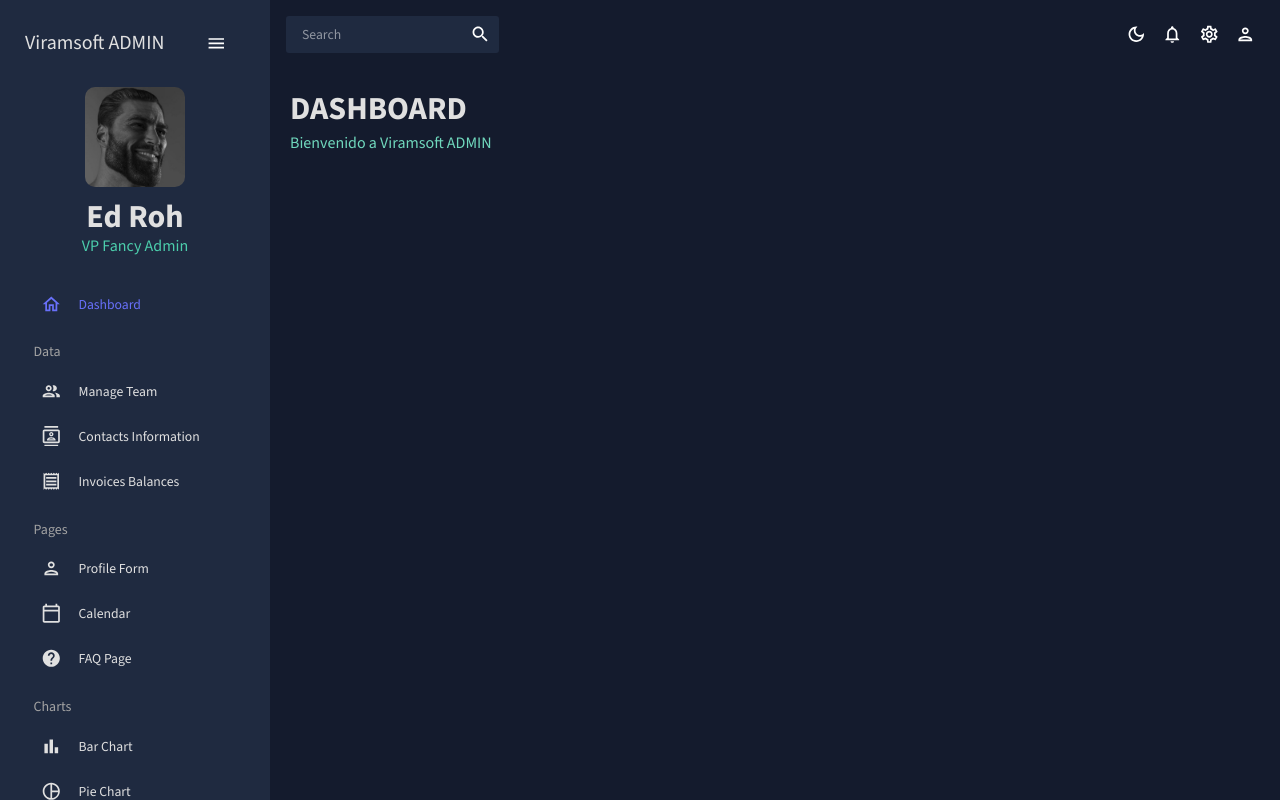
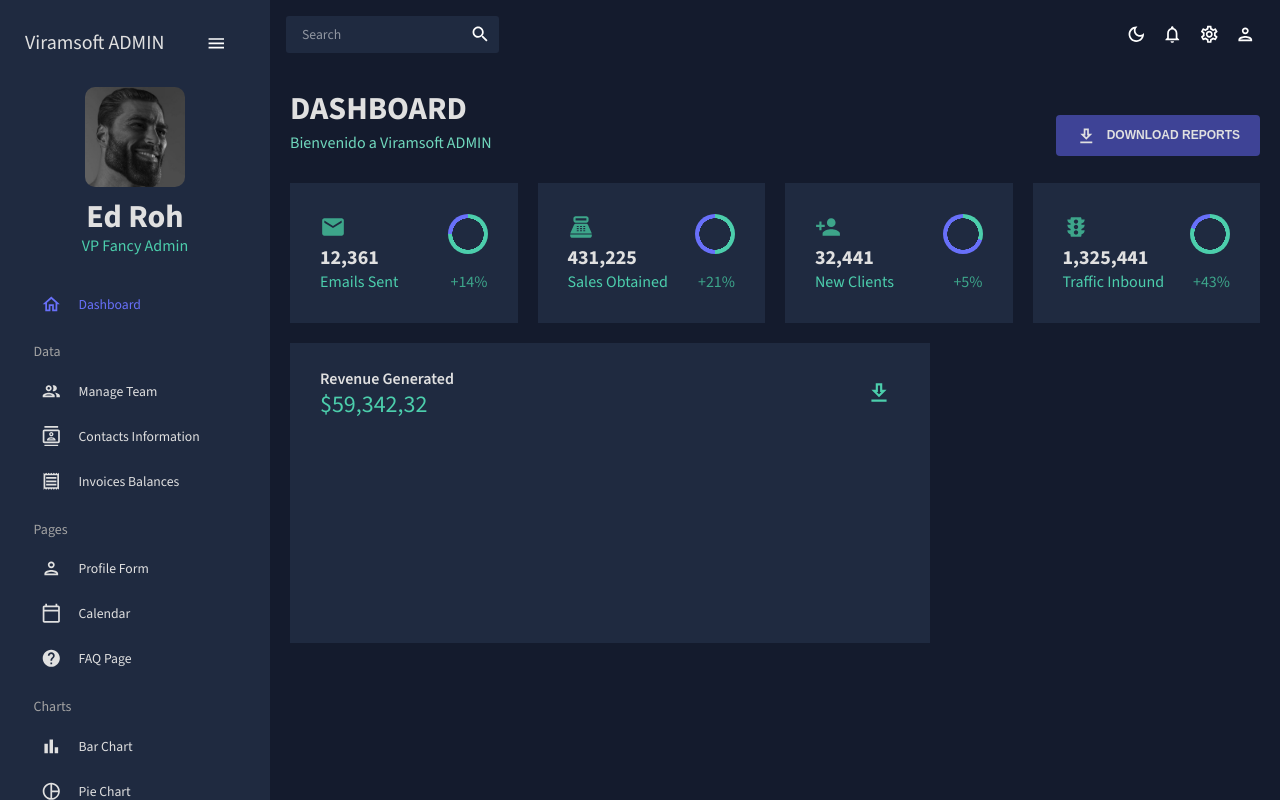
Before and after one commit to JesusDBurgos/viramsoft-admin, a React (Create React App) app: page / in a window 1280 px wide. Built offline with nearby package versions, Linux system fonts and the light colour scheme.

Commit message:
Dashboard 0.9

```diff
--- /dev/null
+++ b/src/components/ProgressCircle.jsx
@@ -0,0 +1,24 @@
+import { Box, useTheme } from "@mui/material";
+import { tokens } from "../theme";
+
+const ProgressCircle = ({ progress = "0.75", size = "40" }) => {
+  const theme = useTheme();
+  const colors = tokens(theme.palette.mode);
+  const angle = progress * 360;
+
+  return (
+    <Box
+      sx={{
+        background: `radial-gradient(${colors.primary[400]} 55%, transparent 56%),
+            conic-gradient(transparent 0deg ${angle}deg, ${colors.blueAccent[500]} ${angle}deg 360deg),
+            ${colors.greenAccent[500]}`,
+        borderRadius: "50%",
+        width: `${size}px`,
+        height: `${size}px`,
+
+      }}
+    />
+  );
+};
+
+export default ProgressCircle;
--- /dev/null
+++ b/src/components/StatBox.jsx
@@ -0,0 +1,42 @@
+import { Box, Typography, useTheme } from "@mui/material";
+import { tokens } from "../theme";
+import ProgressCircle from "./ProgressCircle";
+
+const StatBox = ({ title, subtitle, icon, progress, increase }) => {
+  const theme = useTheme();
+  const colors = tokens(theme.palette.mode);
+
+  return (
+    <Box width="100%" m="0 30px">
+      <Box display="flex" justifyContent="space-between">
+        <Box>
+          {icon}
+          <Typography
+            variant="h4"
+            fontWeight="bold"
+            sx={{ color: colors.grey[100] }}
+          >
+            {title}
+          </Typography>
+        </Box>
+        <Box>
+          <ProgressCircle progress={progress} />
+        </Box>
+      </Box>
+      <Box display="flex" justifyContent="space-between">
+        <Typography variant="h5" sx={{ color: colors.greenAccent[500] }}>
+          {subtitle}
+        </Typography>
+        <Typography
+          variant="h5"
+          fontWeight="italic"
+          sx={{ color: colors.greenAccent[600] }}
+        >
+          {increase}
+        </Typography>
+      </Box>
+    </Box>
+  );
+};
+
+export default StatBox;
--- a/src/scenes/dashboard/index.jsx
+++ b/src/scenes/dashboard/index.jsx
@@ -1,7 +1,22 @@
-import { Box } from "@mui/material";
+import { Box, Button, IconButton, Typography, useTheme } from "@mui/material";
+import { tokens } from "../../theme";
 import Header from "../../components/Header";
+import { mockTransactions } from "../../data/mockData";
+import DownloadOutlinedIcon from "@mui/icons-material/DownloadOutlined";
+import EmailIcon from "@mui/icons-material/Email";
+import PointOfSaleIcon from "@mui/icons-material/PointOfSale";
+import PersonAddIcon from "@mui/icons-material/PersonAdd";
+import TrafficIcon from "@mui/icons-material/Traffic";
+import LineChart from "../../components/LineChart";
+import BarChart from "../../components/BarChart";
+import Pie from "../../components/PieChart";
+import StatBox from "../../components/StatBox";
+import ProgressCircle from "../../components/ProgressCircle";
 
 const Dashboard = () => {
+  const theme = useTheme();
+  const colors = tokens(theme.palette.mode);
+
   return (
     <Box m="20px">
       <Box display="flex" justifyContent="space-between" alignItems="center">
@@ -9,6 +24,136 @@
           title="DASHBOARD"
           subtitle="Bienvenido a Viramsoft ADMIN"
         ></Header>
+
+        <Box>
+          <Button
+            sx={{
+              backgroundColor: colors.blueAccent[700],
+              color: colors.grey[100],
+              fontsize: "14px",
+              fontWeight: "bold",
+              padding: "10px 20px",
+            }}
+          >
+            <DownloadOutlinedIcon sx={{ mr: "10px" }} />
+            Download Reports
+          </Button>
+        </Box>
+      </Box>
+
+      <Box
+        display="grid"
+        gridTemplateColumns="repeat(12, 1fr)"
+        gridAutoRows="140px"
+        gap="20px"
+      >
+        {/* ROW 1  */}
+        <Box
+          gridColumn="span 3"
+          backgroundColor={colors.primary[400]}
+          display="flex"
+          alignItems="center"
+          justifyContent="center"
+        >
+          <StatBox
+            title="12,361"
+            subtitle="Emails Sent"
+            progress="0.75"
+            increase="+14%"
+            icon={
+              <EmailIcon
+                sx={{ color: colors.greenAccent[600], fontSize: "26px" }}
+              />
+            }
+          />
+        </Box>
+        <Box
+          gridColumn="span 3"
+          backgroundColor={colors.primary[400]}
+          display="flex"
+          alignItems="center"
+          justifyContent="center"
+        >
+          <StatBox
+            title="431,225"
+            subtitle="Sales Obtained"
+            progress="0.5"
+            increase="+21%"
+            icon={
+              <PointOfSaleIcon
+                sx={{ color: colors.greenAccent[600], fontSize: "26px" }}
+              />
+            }
+          />
+        </Box>
+        <Box
+          gridColumn="span 3"
+          backgroundColor={colors.primary[400]}
+          display="flex"
+          alignItems="center"
+          justifyContent="center"
+        >
+          <StatBox
+            title="32,441"
+            subtitle="New Clients"
+            progress="0.30"
+            increase="+5%"
+            icon={
+              <PersonAddIcon
+                sx={{ color: colors.greenAccent[600], fontSize: "26px" }}
+              />
+            }
+          />
+        </Box>
+        <Box
+          gridColumn="span 3"
+          backgroundColor={colors.primary[400]}
+          display="flex"
+          alignItems="center"
+          justifyContent="center"
+        >
+          <StatBox
+            title="1,325,441"
+            subtitle="Traffic Inbound"
+            progress="0.80"
+            increase="+43%"
+            icon={
+              <TrafficIcon
+                sx={{ color: colors.greenAccent[600], fontSize: "26px" }}
+              />
+            }
+          />
+        </Box>
+
+        {/* ROW 2 */}
+        <Box
+          gridColumn="span 8"
+          gridRow="span 2"
+          backgroundColor={colors.primary[400]}
+        >
+          <Box
+            mt="25px"
+            p="0 30px"
+            display="flex"
+            justifyContent="space-between"
+            alignItems="center"
+          >
+            <Box>
+              <Typography variant="h5" fontWeight="600" color={colors.grey[100]} >
+                Revenue Generated
+              </Typography>
+              <Typography variant="h3" fontWeight="500" color={colors.greenAccent[500]} >
+                $59,342,32
+              </Typography>
+            </Box>
+
+            <Box>
+              <IconButton>
+                <DownloadOutlinedIcon sx={{ fontSize: "26px", color: colors.greenAccent[500]}} > </DownloadOutlinedIcon>
+              </IconButton>
+            </Box>
+          </Box>
+        </Box>
       </Box>
     </Box>
   );
```
